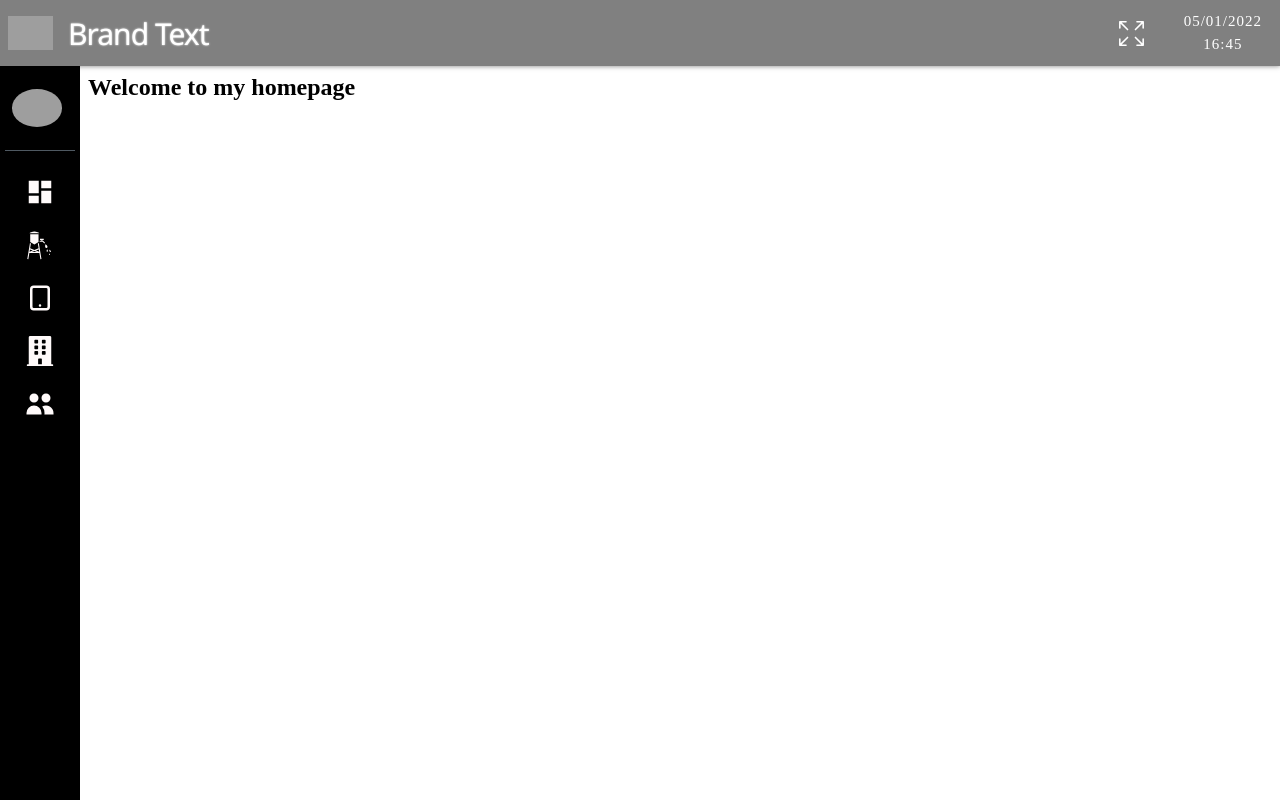
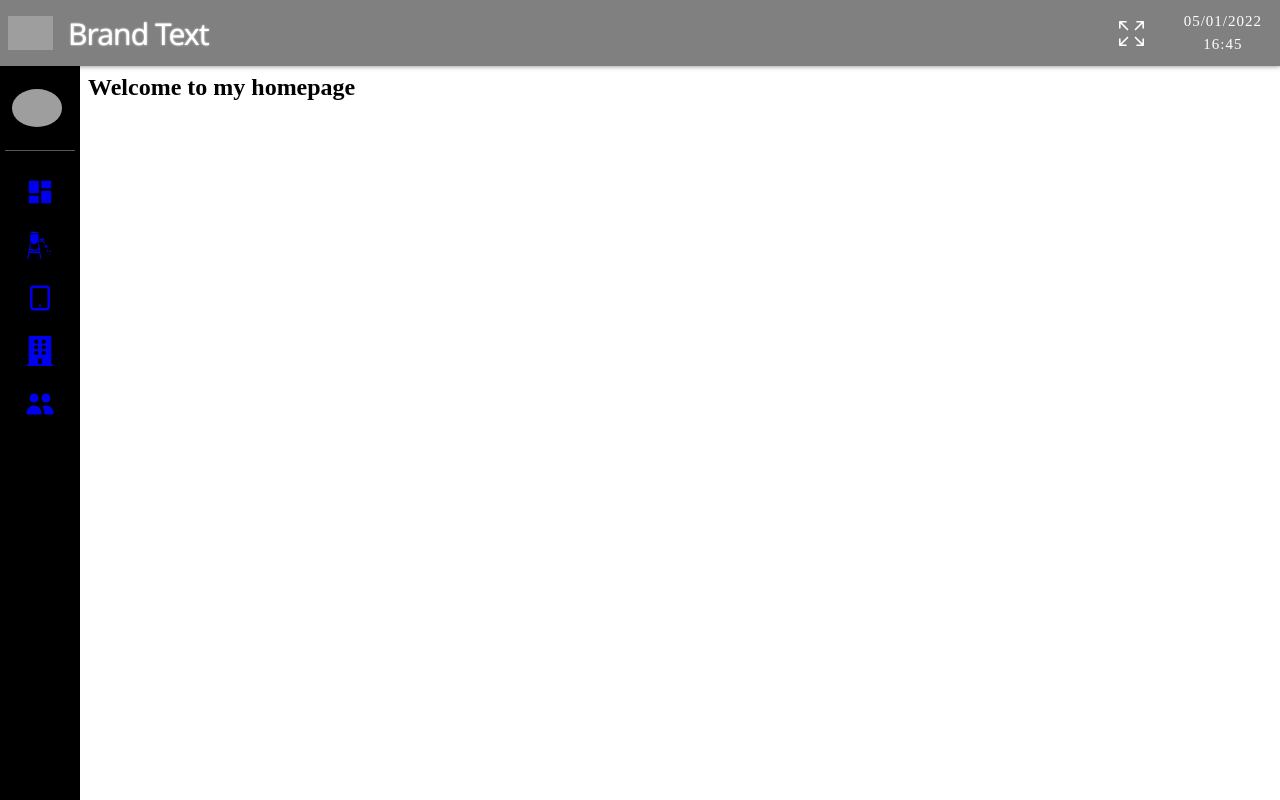
Before and after one commit to danielsquitt/black-box, a Next.js app in the folder packages/front/: page / in a window 1280 px wide. Built offline with nearby package versions, Linux system fonts and the light colour scheme; grey boxes are pictures that could not be loaded.

Commit message:
Added theme

```diff
--- a/packages/front/componets/menu.tsx
+++ b/packages/front/componets/menu.tsx
@@ -3,7 +3,7 @@ import NavBar from './menu_components/NavBar';
 import Side from './menu_components/Side';
 
 function Menu() {
-  const [collapse, setCollapse] = useState(true);
+  const [collapse, setCollapse] = useState<Boolean>(true);
   return (
     <>
       <NavBar setCollapse={setCollapse} />
--- a/packages/front/componets/menu_components/Clock.tsx
+++ b/packages/front/componets/menu_components/Clock.tsx
@@ -13,7 +13,6 @@ const ClockWrapper = styled.div`
     font-size: 15px;
     font-weight: 500;
     letter-spacing: 1px;
-    color: white;
   }
 `;
 
--- a/packages/front/componets/menu_components/FullScreenButton.tsx
+++ b/packages/front/componets/menu_components/FullScreenButton.tsx
@@ -7,11 +7,10 @@ const FullScreenEnter = styled(BsArrowsFullscreen)`
   height: 25px;
   width: 25px;
   margin: 10px 20px;
-  color: white;
   flex-shrink: 0;
   transition: color 0.1s ease-in-out;
   &:hover {
-    color: #c5c5c5;
+    color: ${(props) => props.theme.color.navbar.hover};
   }
 `;
 
@@ -20,11 +19,10 @@ const FullScreenExit = styled(BsFullscreenExit)`
   height: 30px;
   width: 30px;
   margin: 10px 20px;
-  color: white;
   flex-shrink: 0;
   transition: color 0.1s ease-in-out;
   &:hover {
-    color: #c5c5c5;
+    color: ${(props) => props.theme.color.navbar.hover};
   }
 `;
 
--- a/packages/front/componets/menu_components/styled.elements.tsx
+++ b/packages/front/componets/menu_components/styled.elements.tsx
@@ -6,9 +6,9 @@ import { IconType } from 'react-icons/lib';
 
 export const Nav = styled.nav`
   width: 100%;
-  height: 66px;
-  background-color: grey;
-  color: #1f2d3d;
+  height: ${(props) => props.theme.size.navbar};
+  background-color: ${(props) => props.theme.color.navbar.background};
+  color: ${(props) => props.theme.color.navbar.color};
   display: flex;
   justify-content: space-between;
   align-items: center;
@@ -45,30 +45,30 @@ padding: 0.1em 0.5em;
 font-size: 30px;
 font-family: "Segoe UI";
 font-weight: 400 ;
-color: white;
 text-shadow: 0px 0px 2px white;
 letter-spacing: -1px;
 `;
 
 export const Aside = styled.aside`
   height: 100%;
-  width: 250px;
+  width: ${(props) => props.theme.size.sidebar};
   position: fixed;
   z-index: 1;
   top: 0;
   left: 0;
-  background-color: black;
+  background-color: ${(props) => props.theme.color.sidebar.background};
+  color: ${(props) => props.theme.color.sidebar.color};
   overflow-x: hidden;
   transition: width 0.3s ease-in-out 0.1s;
 
   &.collapse {
-    width: 80px;
+    width: ${(props) => props.theme.size.sidebar_collapse};
   }
 `;
 
 export const AsideWrapper = styled.div`
   position: relative;
-  top: 66px;
+  top: ${(props) => props.theme.size.navbar};
   padding: 0 5px;
 `;
 export const NavSide = styled.ul`
@@ -77,7 +77,6 @@ export const NavSide = styled.ul`
 
 export const NavItem = styled.li``;
 export const NavLink = styled.a`
-  color: #fffafa;
   margin-bottom: 0.2rem;
   display: flex;
   align-items: center;
@@ -85,14 +84,14 @@ export const NavLink = styled.a`
   text-decoration: none;
   background-color: transparent;
   &:visited {
-    color: #fffafa;
+    color: ${(props) => props.theme.color.sidebar.color};
   }
   &:hover {
-    background-color: #ffffff2b;
+    background-color: ${(props) => props.theme.color.sidebar.hover};
   }
   &.active {
-    color: #000000;
-    background-color: #fcfcfcf9;
+    color: ${(props) => props.theme.color.sidebar.background};
+    background-color: ${(props) => props.theme.color.sidebar.color};
   }
 `;
 
@@ -142,7 +141,6 @@ export const UserText = styled.div`
   font-family: 'Segoe UI';
   font-weight: 400;
   white-space: nowrap;
-  color: white;
   letter-spacing: -1px;
   display: block;
   overflow: hidden;
@@ -150,7 +148,7 @@ export const UserText = styled.div`
 `;
 
 export const Logout = styled(MdLogout)`
-  color: #850202;
+  color: #ad0606;
   width: 50px;
   display: block;
   flex-shrink: 1;
--- a/packages/front/pages/_app.tsx
+++ b/packages/front/pages/_app.tsx
@@ -3,6 +3,27 @@ import { createGlobalStyle, ThemeProvider } from 'styled-components';
 import { AppProps } from 'next/dist/shared/lib/router/router';
 import Head from 'next/head';
 import Menu from '../componets/menu';
+
+const theme = {
+  color: {
+    background: 'white',
+    navbar: {
+      color: 'white',
+      background: 'grey',
+      hover: '#c5c5c5',
+    },
+    sidebar: {
+      color: 'white',
+      background: 'black',
+      hover: '#c5c5c5',
+    },
+  },
+  size: {
+    navbar: '66px',
+    sidebar: '250px',
+    sidebar_collapse: '80px',
+  },
+};
 
 const GlobalStyle = createGlobalStyle`
   * {
@@ -11,14 +32,14 @@ const GlobalStyle = createGlobalStyle`
     box-sizing: border-box;
   }
   main {
-    margin-top: 66px;
-    margin-left: 80px;
+    margin-top: ${theme.size.navbar};
+    margin-left: ${theme.size.sidebar_collapse};
     padding: 0.5rem;
   }
+  body {
+    background-color: ${theme.color.background};
+  }
 `;
-
-const theme = {
-};
 
 function App({ Component, pageProps }: AppProps) {
   return (
```
